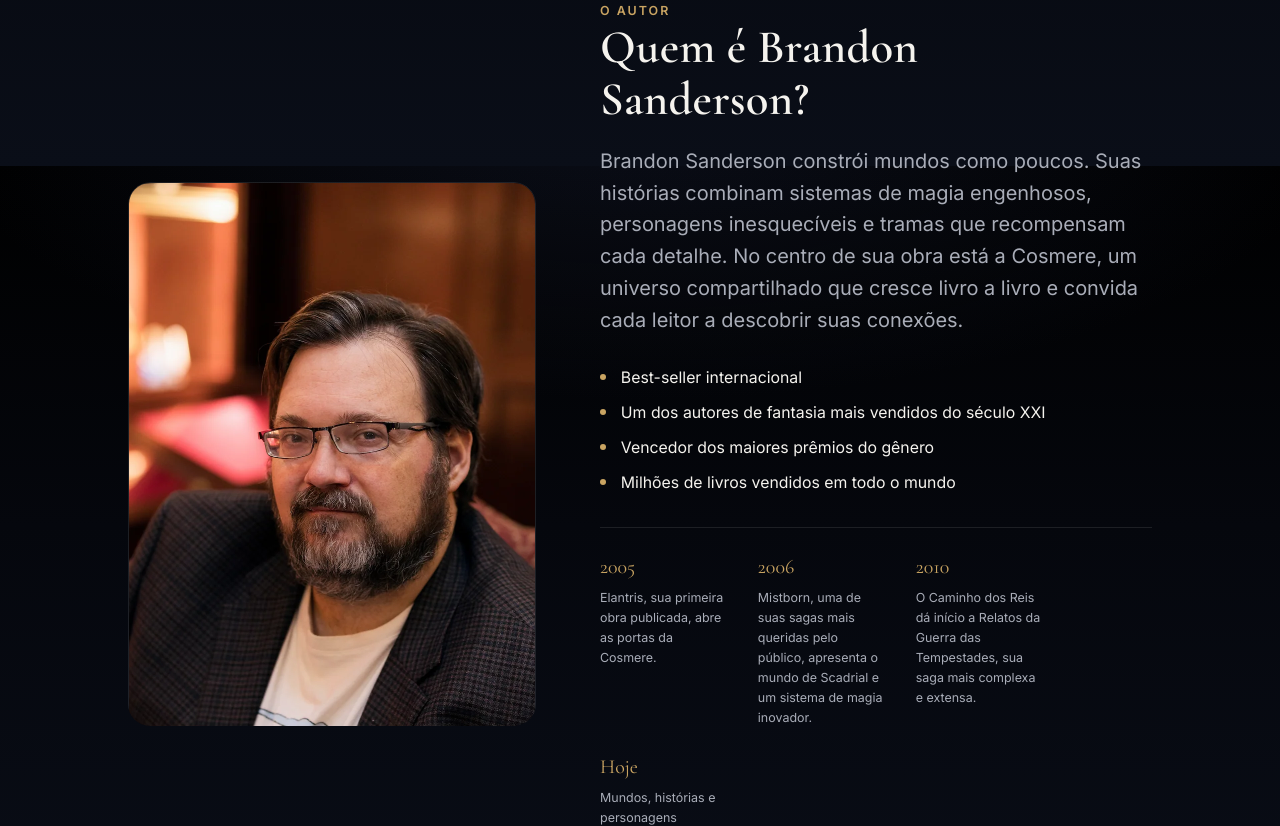
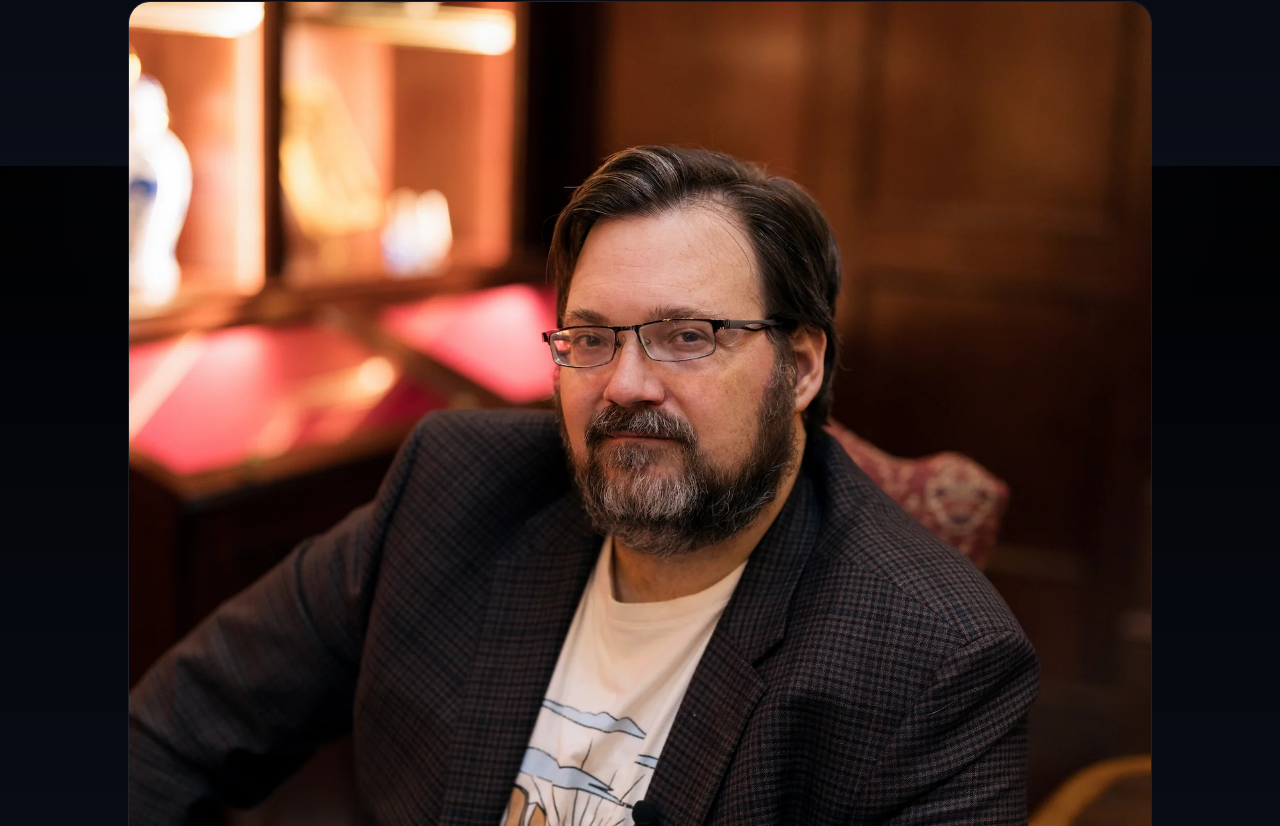
Before and after one commit to thadeucupello/cosmere-trama, a React (Vite) app in the folder cosmere/: page / in a window 1280 px wide. Shown: the part 4634-5460 px from the top of the page. Built offline with nearby package versions, Linux system fonts and the light colour scheme.

Commit message:
Compacta bloco do Brandon na home

```diff
--- a/cosmere/src/sections/AboutAuthor.tsx
+++ b/cosmere/src/sections/AboutAuthor.tsx
@@ -2,31 +2,16 @@
 import SectionHeading from '../components/SectionHeading';
 import brandonPortrait from '../assets/brandon/portrait.webp';
 
-const facts = [
-  'Best-seller internacional',
-  'Um dos autores de fantasia mais vendidos do século XXI',
-  'Vencedor dos maiores prêmios do gênero',
-  'Milhões de livros vendidos em todo o mundo',
-];
-
-const timeline = [
-  { year: '2005', label: 'Elantris, sua primeira obra publicada, abre as portas da Cosmere.' },
-  { year: '2006', label: 'Mistborn, uma de suas sagas mais queridas pelo público, apresenta o mundo de Scadrial e um sistema de magia inovador.' },
-  { year: '2010', label: 'O Caminho dos Reis dá início a Relatos da Guerra das Tempestades, sua saga mais complexa e extensa.' },
-  { year: 'Hoje', label: 'Mundos, histórias e personagens continuam expandindo a Cosmere a cada nova publicação.' },
-];
-
 export default function AboutAuthor() {
   return (
-    <section id="autor" className="section about-author" aria-label="Quem é Brandon Sanderson">
-      <div className="container about-author__grid">
+    <section id="autor" className="section about-author about-author--compact" aria-label="Quem é Brandon Sanderson">
+      <div className="container about-author__compact">
         <motion.div
-          className="about-author__portrait"
-          style={{ maxHeight: '34rem', overflow: 'hidden', borderRadius: 'var(--radius-lg)' }}
-          initial={{ opacity: 0, scale: 0.96 }}
+          className="about-author__compact-portrait"
+          initial={{ opacity: 0, scale: 0.97 }}
           whileInView={{ opacity: 1, scale: 1 }}
           viewport={{ once: true, amount: 0.4 }}
-          transition={{ duration: 0.8, ease: [0.22, 1, 0.36, 1] }}
+          transition={{ duration: 0.7, ease: [0.22, 1, 0.36, 1] }}
         >
           <img
             src={brandonPortrait}
@@ -34,31 +19,16 @@
             className="about-author__portrait-image"
             width={800}
             height={1000}
+            loading="lazy"
+            decoding="async"
           />
         </motion.div>
 
-        <div className="about-author__content">
+        <div className="about-author__compact-content">
           <SectionHeading eyebrow="O autor" title="Quem é Brandon Sanderson?" />
-          <p className="about-author__intro">
-            Brandon Sanderson constrói mundos como poucos. Suas histórias combinam sistemas de magia engenhosos,
-            personagens inesquecíveis e tramas que recompensam cada detalhe. No centro de sua obra está a Cosmere,
-            um universo compartilhado que cresce livro a livro e convida cada leitor a descobrir suas conexões.
+          <p className="about-author__compact-intro">
+            Brandon Sanderson é o autor por trás de Mistborn, Relatos da Guerra das Tempestades e dos mundos que formam a Cosmere. Suas histórias combinam sistemas de magia engenhosos, personagens marcantes e conexões que crescem livro a livro.
           </p>
-
-          <ul className="about-author__facts">
-            {facts.map((fact) => (
-              <li key={fact}>{fact}</li>
-            ))}
-          </ul>
-
-          <ol className="about-author__timeline">
-            {timeline.map((item) => (
-              <li key={item.year}>
-                <span className="about-author__timeline-year">{item.year}</span>
-                <span className="about-author__timeline-label">{item.label}</span>
-              </li>
-            ))}
-          </ol>
         </div>
       </div>
     </section>
```
